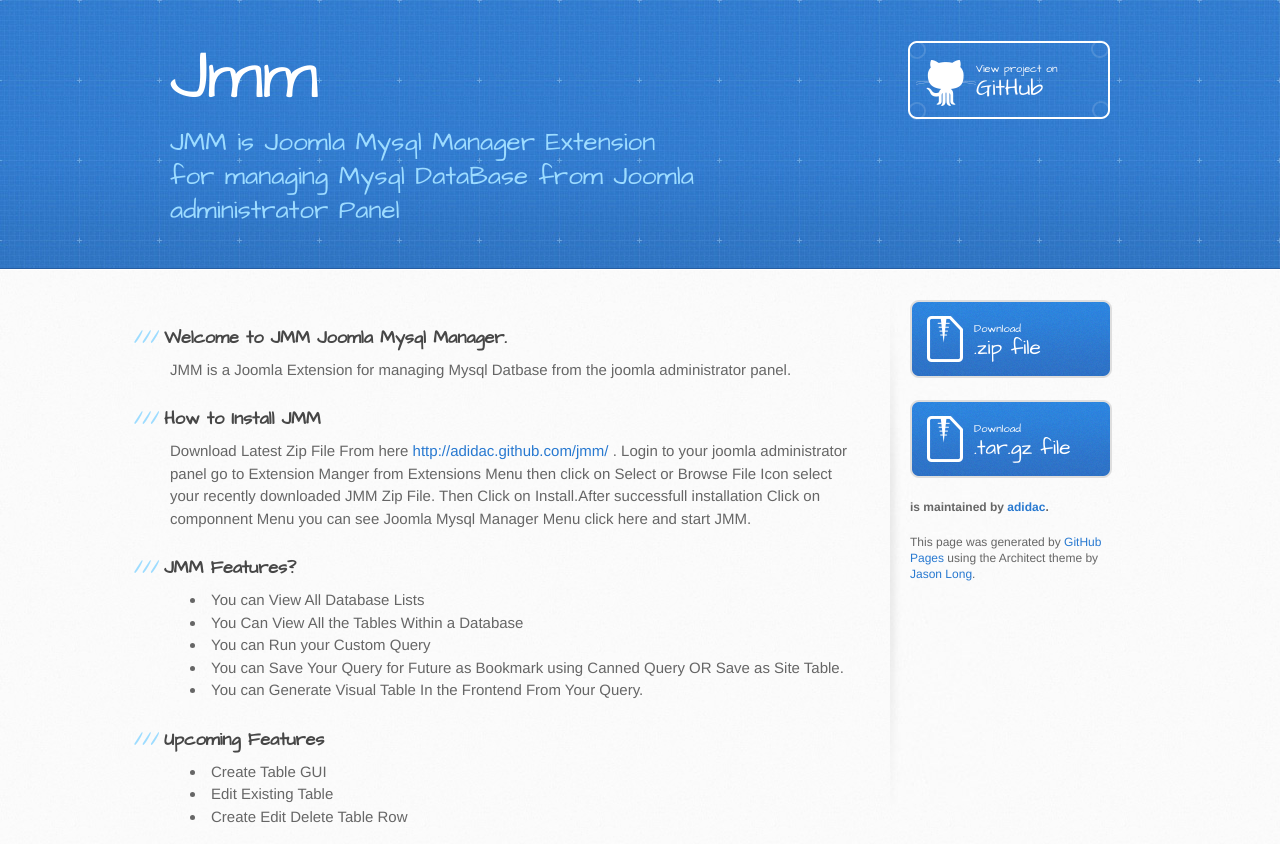
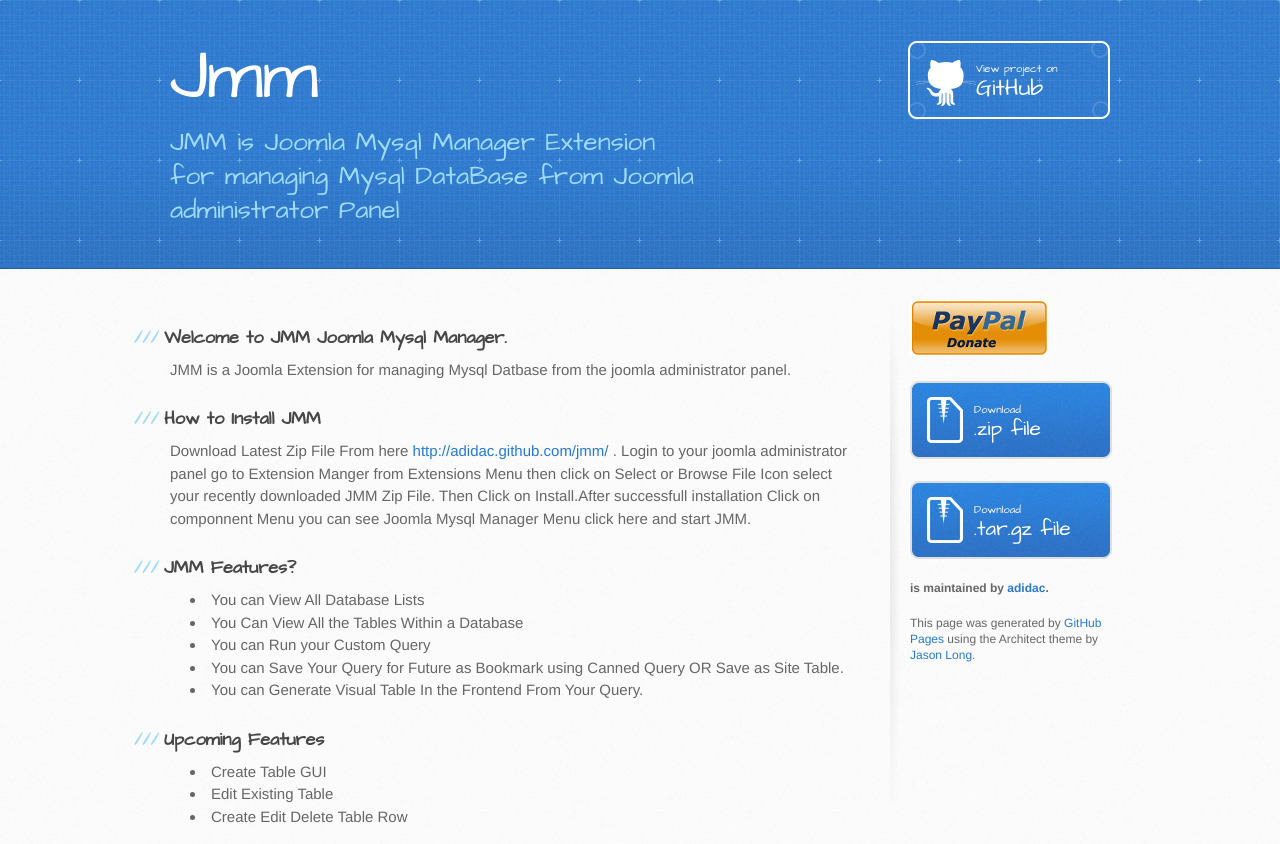
Before and after one commit to saywhat49/jmm, a PHP site: page / in a window 1280 px wide. Shown: the top 844 px of the page. Run offline with PHP 8.4, Linux system fonts and the light colour scheme.

Commit message:
Download Zip and tar.gz Url Updated And Donate Button Added

```diff
--- a/index.html
+++ b/index.html
@@ -70,13 +70,14 @@
 
 <p>THE SOFTWARE IS PROVIDED "AS IS", WITHOUT WARRANTY OF ANY KIND, EXPRESS OR IMPLIED, INCLUDING BUT NOT LIMITED TO THE WARRANTIES OF MERCHANTABILITY, FITNESS FOR A PARTICULAR PURPOSE AND NONINFRINGEMENT. IN NO EVENT SHALL THE AUTHORS OR COPYRIGHT HOLDERS BE LIABLE FOR ANY CLAIM, DAMAGES OR OTHER LIABILITY, WHETHER IN AN ACTION OF CONTRACT, TORT OR OTHERWISE, ARISING FROM, OUT OF OR IN CONNECTION WITH THE SOFTWARE OR THE USE OR OTHER DEALINGS IN THE SOFTWARE.</p>
         </section>
+        <aside id="sidebar">
+		<a href="https://www.paypal.com/cgi-bin/webscr?cmd=_xclick&business=biswarupadhikari%40gmail%2ecom&lc=IN&item_name=Joomla%20Mysql%20Manager%20Donation&button_subtype=services&no_note=0&currency_code=USD&bn=PP%2dBuyNowBF%3abtn_buynow_LG%2egif%3aNonHostedGuest" class="donatebutton" onclick="document.order.submit();"> &nbsp;      </a>
 
-        <aside id="sidebar">
-          <a href="https://github.com/adidac/jmm/zipball/master" class="button">
+          <a href="https://github.com/downloads/adidac/jmm/com_jmm-1.0.0-beta.zip" class="button">
             <small>Download</small>
             .zip file
           </a>
-          <a href="https://github.com/adidac/jmm/tarball/master" class="button">
+          <a href="https://github.com/downloads/adidac/jmm/com_jmm-1.0.0-beta.tar.gz" class="button">
             <small>Download</small>
             .tar.gz file
           </a>
@@ -89,5 +90,6 @@
     </div>
 
 
+
   </body>
 </html>
--- a/stylesheets/stylesheet.css
+++ b/stylesheets/stylesheet.css
@@ -154,6 +154,35 @@
   display: block;
   background: transparent url(../images/download-button.png) 0 0 no-repeat;
   margin-bottom: 20px;
+  font-size: 21px;
+}
+
+a.donatebutton {
+  width: 134px;
+  height: 58px;
+  line-height: 1.2;
+  font-size: 23px;
+  color: #fff;
+  padding-left: 68px;
+  padding-top: 22px;
+  font-family: 'Architects Daughter', 'Helvetica Neue', Helvetica, Arial, serif;
+}
+a.donatebutton small {
+  display: block;
+  font-size: 11px;
+}
+header a.donatebutton {
+  position: absolute;
+  right: 0;
+  top: 0;
+  background: transparent url(../images/github-button.png) 0 0 no-repeat;
+}
+aside a.donatebutton {
+  width: 138px;
+  padding-left: 64px;
+  display: block;
+  background: transparent url(../images/donate-button.png) 0 0 no-repeat;
+  margin-bottom: 1px;
   font-size: 21px;
 }
 
--- a/update/jmm-update.xml
+++ b/update/jmm-update.xml
@@ -9,7 +9,7 @@
 
       <infourl title="JMM URL">http://adidac.github.com/jmm/index.html</infourl>
       <downloads>
-         <downloadurl type="full" format="zip">https://raw.github.com/adidac/jmm/gh-pages/update/com_jmm-1.0.0-beta.zip</downloadurl>
+         <downloadurl type="full" format="zip">https://github.com/downloads/adidac/jmm/com_jmm-1.0.0-beta.zip</downloadurl>
       </downloads>
       <tags>
          <tag>joomla-database-management</tag>
```
Also changed, not shown: images/donate-button.png (added).
